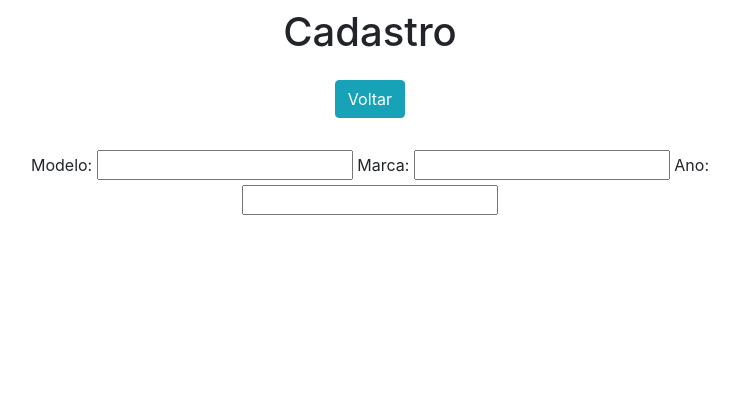
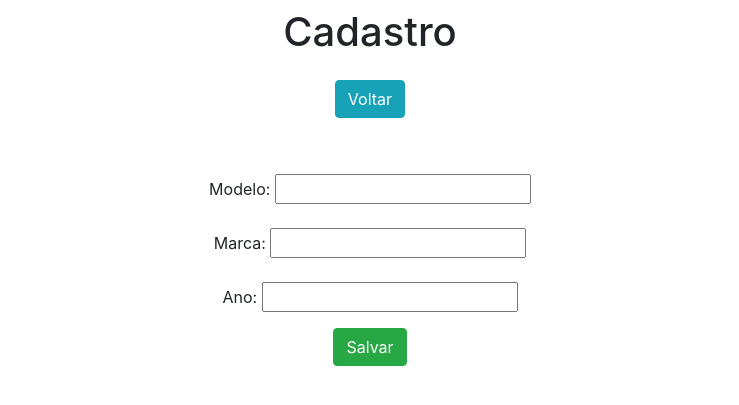
Before and after one commit to Ragazzi147/back-end-formula1, a Django app: page /form/ in a window 1280 px wide. Shown: the top 405 px of the page, without its empty margins (270-1009 px from the left). Run offline with Django 4.2, Linux system fonts and the light colour scheme; some libraries are stand-ins or nearby versions.

Commit message:
Formulário

```diff
--- a/library/books/forms.py
+++ b/library/books/forms.py
@@ -2,7 +2,7 @@ from django.forms import ModelForm
 from books.models import Carros
 
 # Create the form class.
-class CarrosForms(ModelForm):
+class CarrosForm(ModelForm):
     class Meta:
          model = Carros
          fields = ["modelo", "marca", "ano"]
--- a/library/books/templates/form.html
+++ b/library/books/templates/form.html
@@ -17,7 +17,14 @@
     </div>
 
     <div class="col-8 m-auto pt-4 pb-2 text-center ">
-        {{form}}
+      <form name="form" id="form" method="post"
+        {% csrf_token %}
+        <div class="form-group mt-4">Modelo: {{form.modelo}}</div>
+        <div class="form-group mt-4">Marca: {{form.marca}}</div>
+        <div class="form-group mt-4">Ano: {{form.ano}}</div>
+        <input type="submit" class="btn btn-success" value="Salvar">
+      </form>
+
     </div>
 
 </body>
--- a/library/books/views.py
+++ b/library/books/views.py
@@ -1,5 +1,5 @@
 from django.shortcuts import render
-from books.forms import CarrosForms
+from books.forms import CarrosForm
 # Create your views here.
 
 def home(request):
@@ -7,5 +7,5 @@ def home(request):
 
 def form(request):
     data = {}
-    data['form'] = CarrosForms()
+    data['form'] = CarrosForm()
     return render(request, 'form.html', data)
```
